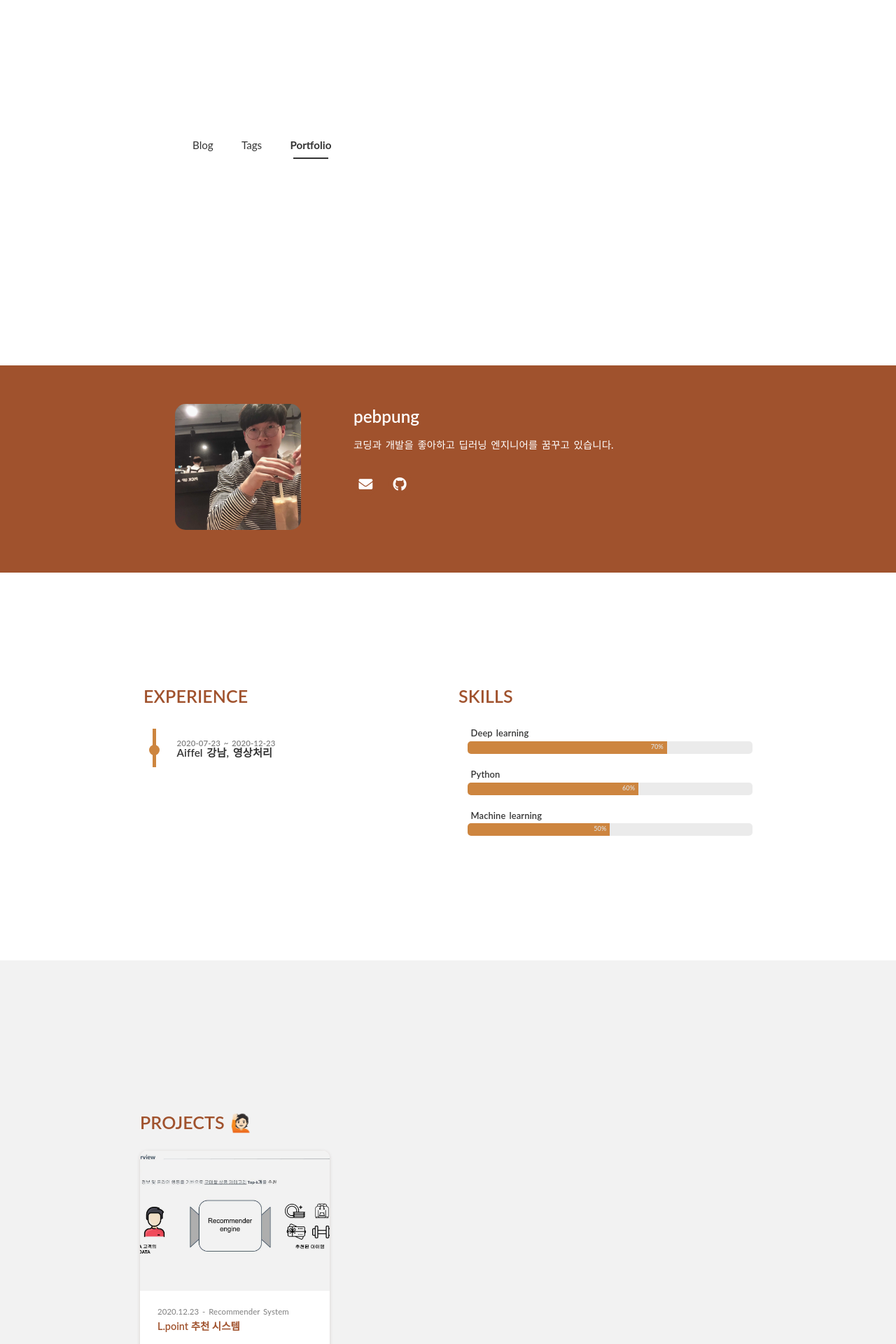
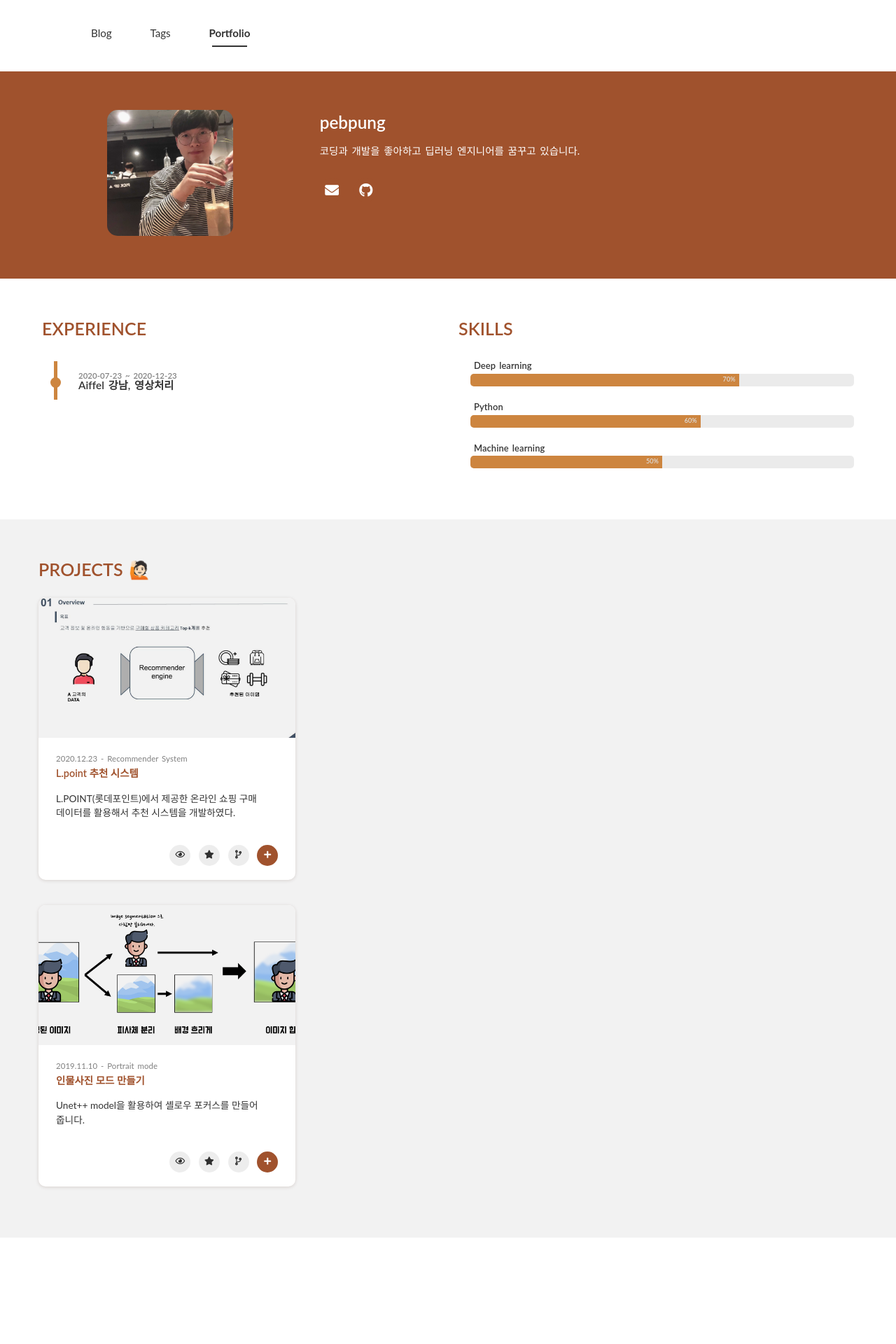
Before and after one commit to PEBpung/PEBpung.github.io, a Jekyll site: the page built from portfolio.html, in a window 1280 px wide. Shown: the top 1920 px of the page at 70% size. Built offline with Jekyll 4.4.1, drawn with Linux system fonts in a browser that asks for light colours; nearby versions of some CDN libraries; some web fonts are replaced; after the commit the page ends 1768 px from its top, so only the background shows below that.

Commit message:
[Add] post 양옆 margin

```diff
--- a/_sass/base/_variable.scss
+++ b/_sass/base/_variable.scss
@@ -8,8 +8,9 @@ $text : rgba(0,0,0,0.8);
 $text-gray : rgba(0,0,0,0.54);
 
 %page-padding {
-    padding : 0px 30px !important;
-    margin : 160px !important;
+    padding: 0px 15px !important;
+    margin-right: 30px !important;
+    margin-left: 30px !important;
     @media (max-width: 991px) {
         padding: 0px 10%!important;
     }
```
